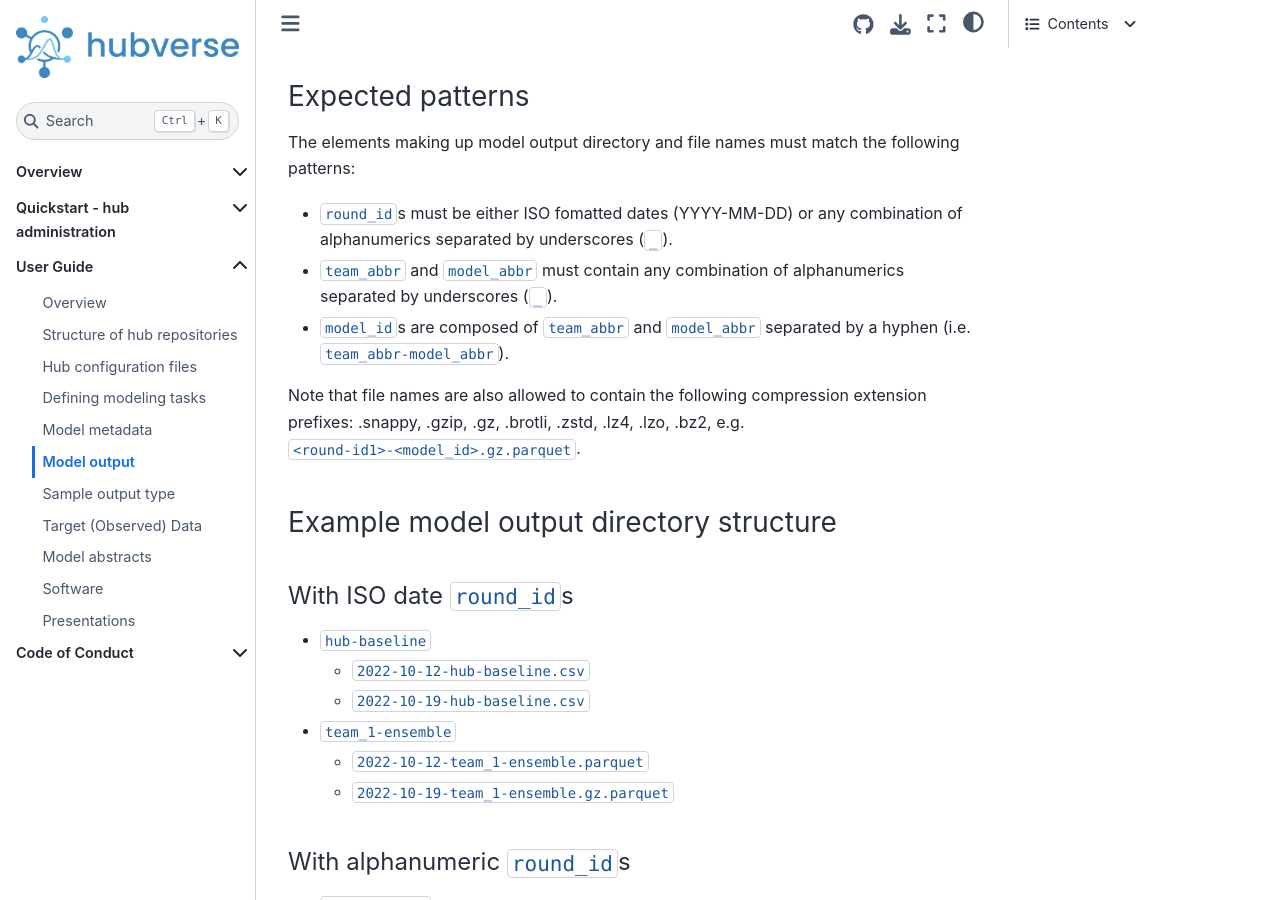
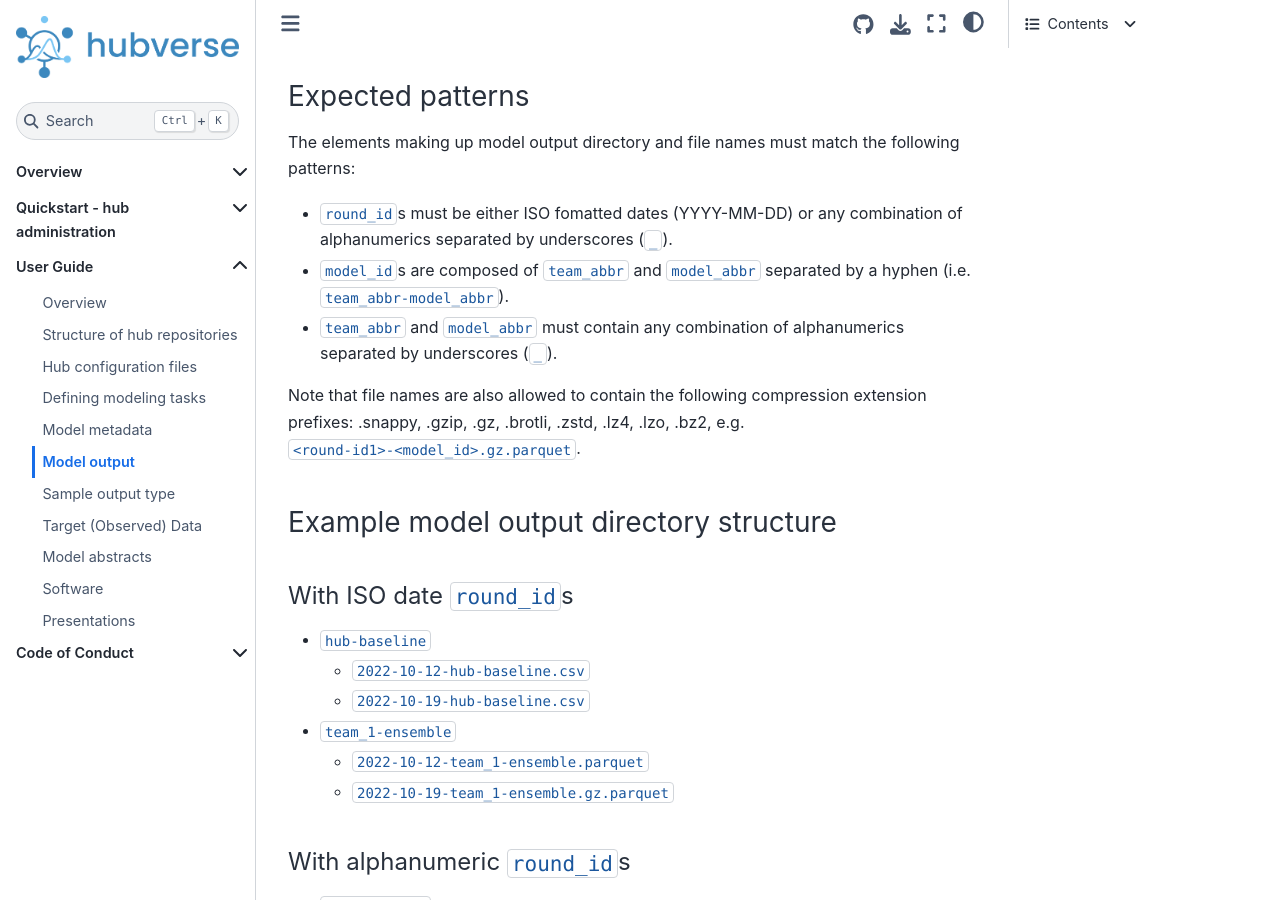
Before and after one commit to hubverse-org/hubDocs, a Sphinx documentation site: the page built from docs/source/user-guide/model-output.md, in a window 1280 px wide and 900 px high, scrolled down 502 px. Built offline with Sphinx 7.4.7 and the Sphinx Book theme 1.1.4, drawn with Linux system fonts in a browser that asks for light colours; comment, search, counter and statistics services are not loaded.

Commit message:
apply review suggestions

```diff
--- a/docs/source/user-guide/model-output.md
+++ b/docs/source/user-guide/model-output.md
@@ -19,8 +19,8 @@ where `model_id` = `team_abbr-model_abbr`
 The elements making up model output directory and file names must match the following patterns:
 
 - `round_id`s must be either ISO fomatted dates (YYYY-MM-DD) or any combination of alphanumerics separated by underscores (`_`).
+- `model_id`s are composed of `team_abbr` and `model_abbr` separated by a hyphen (i.e. `team_abbr-model_abbr`).
 - `team_abbr` and `model_abbr` must contain any combination of alphanumerics separated by underscores (`_`).
-- `model_id`s are composed of `team_abbr` and `model_abbr` separated by a hyphen (i.e. `team_abbr-model_abbr`).
 
 Note that file names are also allowed to contain the following compression extension prefixes: .snappy, .gzip, .gz, .brotli, .zstd, .lz4, .lzo, .bz2, e.g. `<round-id1>-<model_id>.gz.parquet`.
 
```
